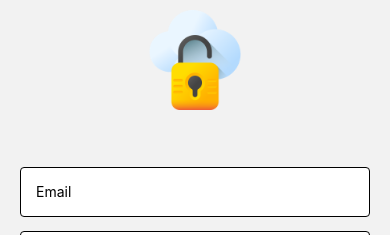
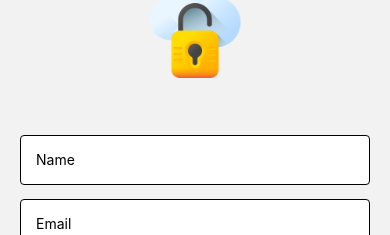
Before and after one commit to Siraj-dev-ui/SmartLock-App, a React Native app: screen /SignUpScreen in a window 390 px wide. Shown: the part 188-423 px from the top of the page. Built offline with nearby package versions, Linux system fonts and the light colour scheme; what @react-native-vector-icons/material-design-icons, react-native-ble-plx would draw is missing.

Commit message:
Field Added

```diff
--- a/src/Screens/SignUpScreen/SignUpScreen.js
+++ b/src/Screens/SignUpScreen/SignUpScreen.js
@@ -23,6 +23,7 @@ const SignUpScreen = () => {
         resizeMode="contain"
         style={{width: 100, height: 100, marginBottom: 50}}
       />
+      <CustomInput placeholder="Name" />
       <CustomInput placeholder="Email" />
       <CustomInput placeholder="Password" secureTextEntry={true} />
       <CustomInput placeholder="Confirm Password" secureTextEntry={true} />
```
